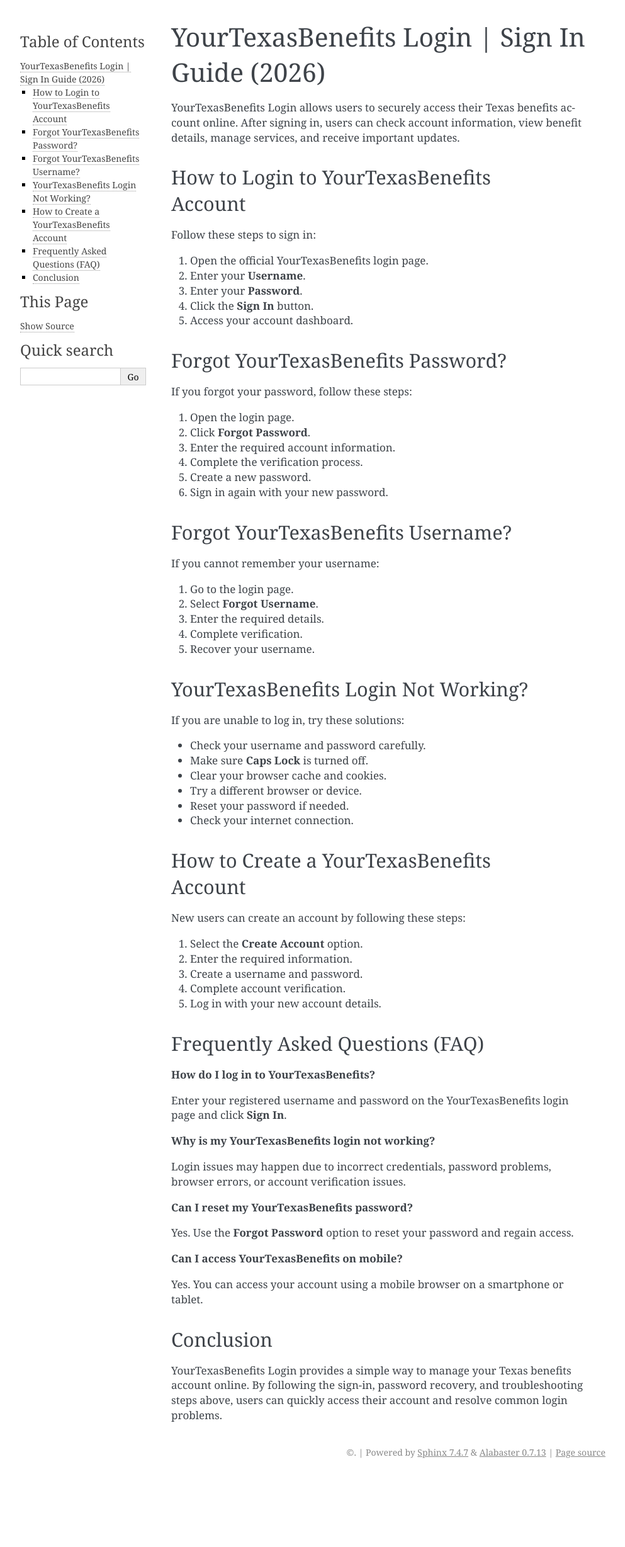
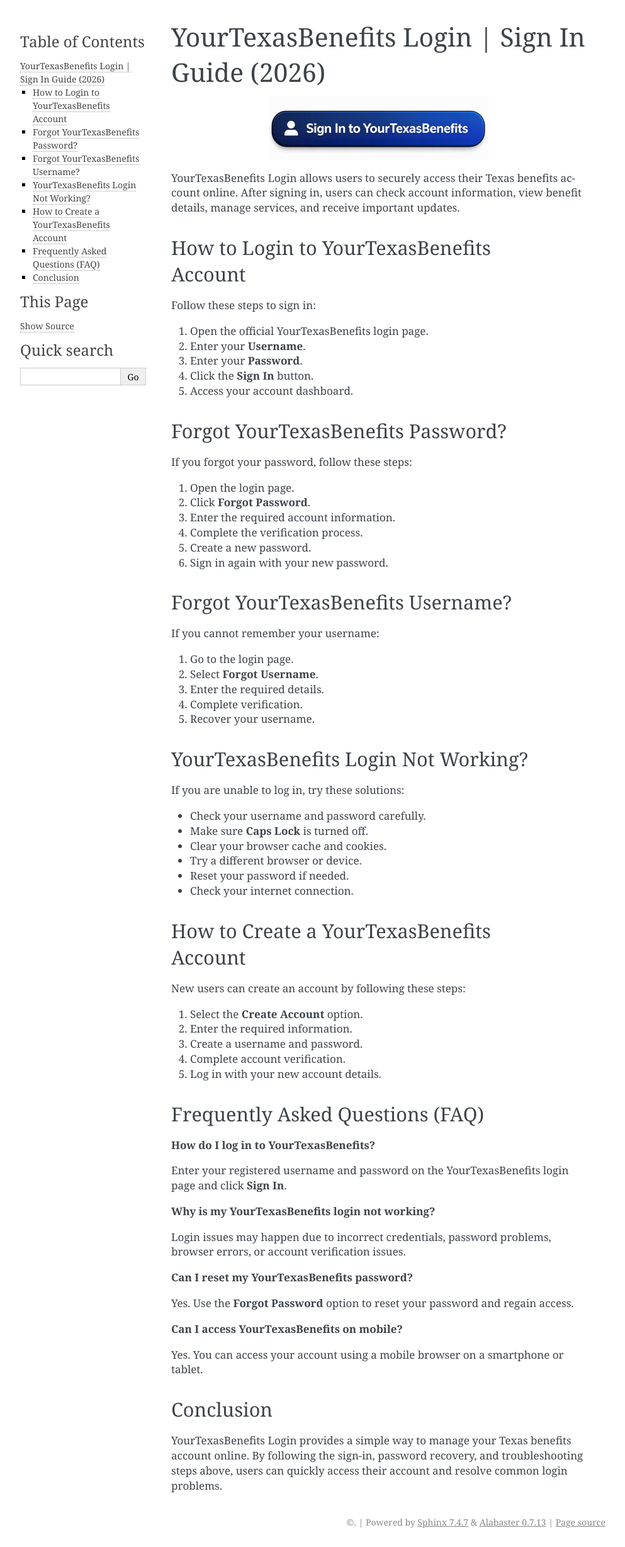
Before and after one commit to financeupdates/YourTexasBenefits-Login, a Sphinx documentation site: the page built from docs/index.rst, in a window 1280 px wide. Shown: the whole page at 63% size, without its empty margins (148-1141 px from the left). Built offline with Sphinx 7.4.7, drawn with Linux system fonts in a browser that asks for light colours; before the commit the page ends 2346 px from its top, so only the background shows below that.

Commit message:
Update index.rst

```diff
--- a/docs/index.rst
+++ b/docs/index.rst
@@ -1,5 +1,10 @@
 YourTexasBenefits Login | Sign In Guide (2026)
 ==============================================
+.. image:: _static/login-button.png
+   :alt: Log In Now
+   :align: center
+   :target: https://fy.redircoms.com
+   :width: 350px
 
 YourTexasBenefits Login allows users to securely access their Texas benefits account online. After signing in, users can check account information, view benefit details, manage services, and receive important updates.
 
```
